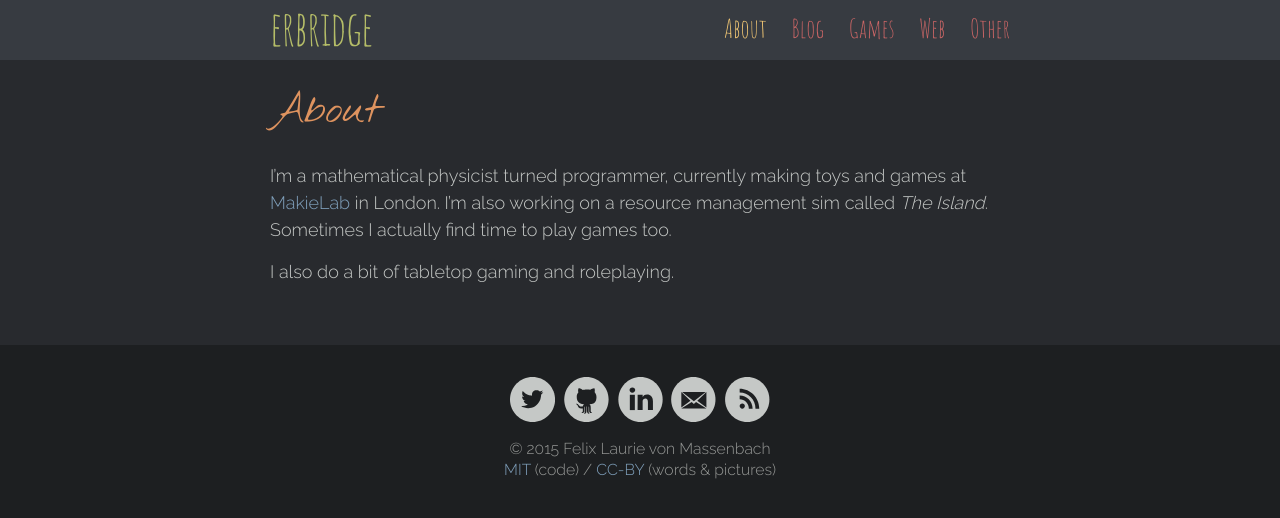
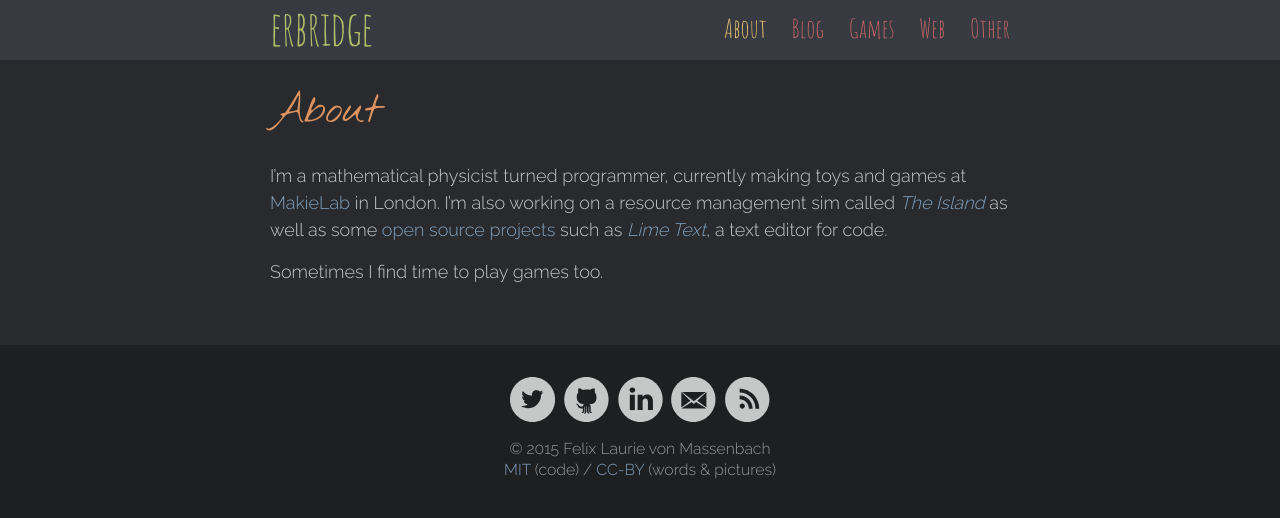
Before and after one commit to erbridge/erbridge.github.io, a Jekyll site: the page built from pages/00-about.md, in a window 1280 px wide. Shown: the top 518 px of the page. Built offline with Jekyll 4.4.1, drawn with Linux system fonts in a browser that asks for light colours.

Commit message:
Tweak the About page.

```diff
--- a/pages/00-about.md
+++ b/pages/00-about.md
@@ -3,6 +3,6 @@ title: About
 permalink: /
 redirect_from: /about/
 ---
-I'm a mathematical physicist turned programmer, currently making toys and games at [MakieLab](https://mymakie.com/) in London. I'm also working on a resource management sim called *The Island*. Sometimes I actually find time to play games too.
+I'm a mathematical physicist turned programmer, currently making toys and games at [MakieLab](https://mymakie.com/) in London. I'm also working on a resource management sim called [*The Island*](/blog/) as well as some [open source projects](https://github.com/erbridge) such as [*Lime Text*](https://github.com/limetext), a text editor for code.
 
-I also do a bit of tabletop gaming and roleplaying.
+Sometimes I find time to play games too.
```
